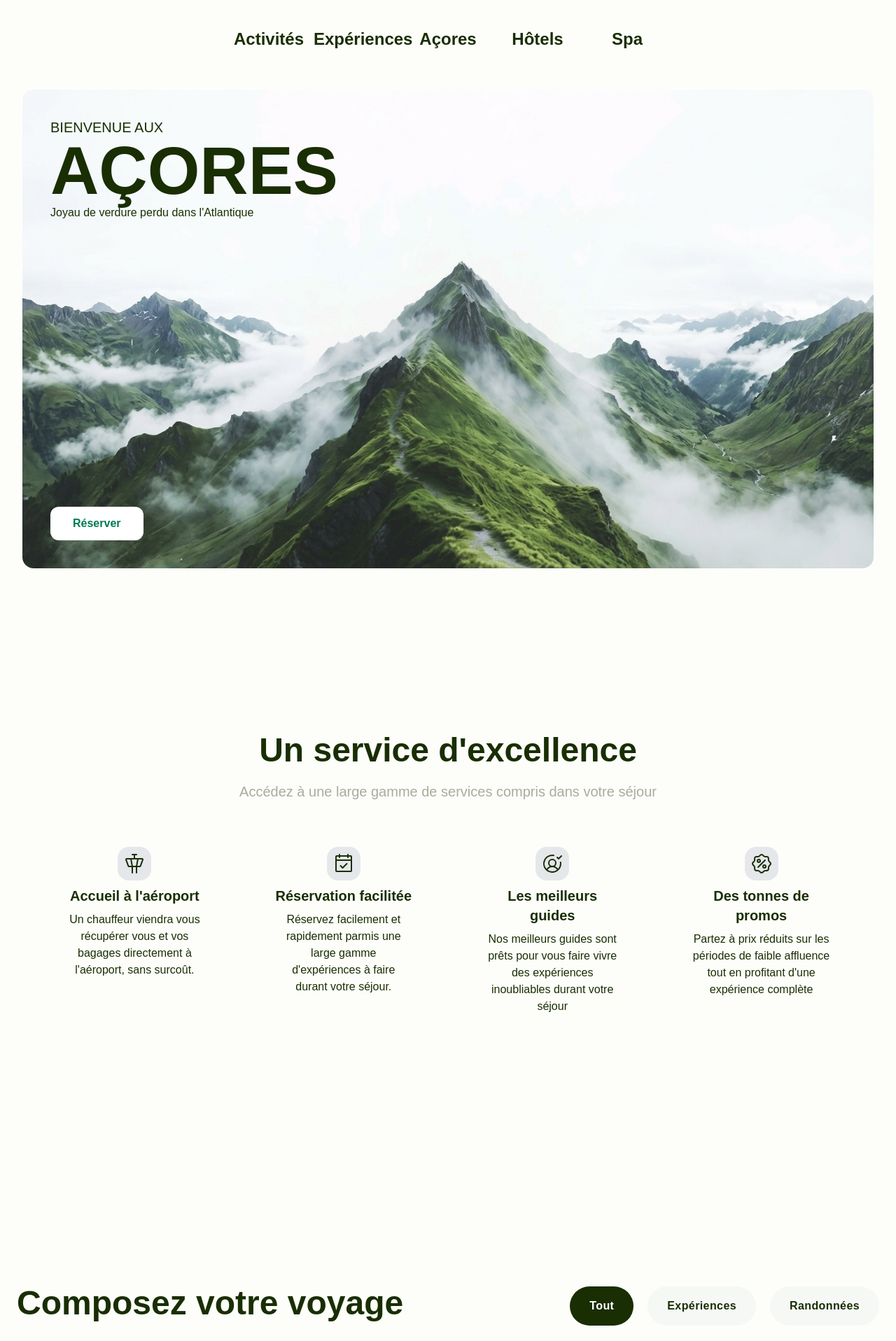
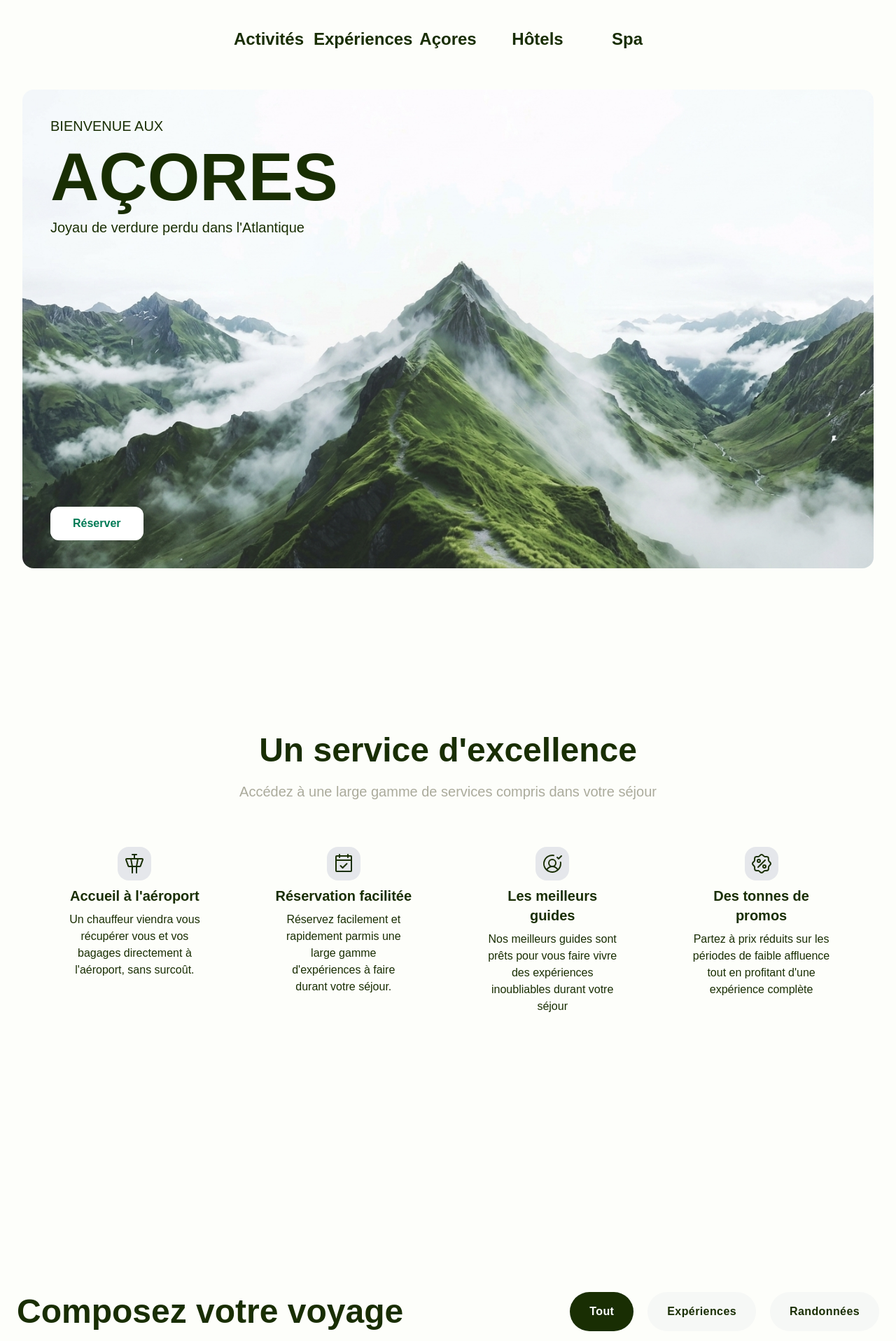
Before and after one commit to ElPotatoCorp/tp-01-tailwindcss, a React (Vite) app: page / in a window 1280 px wide. Shown: the top 1916 px of the page at 70% size. Built offline with nearby package versions, Linux system fonts and the light colour scheme; a web font is replaced by a local one.

Commit message:
Finally using Heading component

```diff
--- a/src/components/sections/blog.tsx
+++ b/src/components/sections/blog.tsx
@@ -2,11 +2,12 @@ import type { FC } from "react";
 import { BLOG_ARTICLES } from "../../data/blog.data";
 import { Blog as BlogComponent } from "../blog";
 import { FeaturedArticle } from "../featured-article";
+import { Heading } from "../heading";
 
 export const Blog: FC = function () {
   return (
     <div className="flex flex-col gap-6 w-[72%] my-section">
-      <span className="text-5xl font-semibold">Nos dernières Astuces</span>
+      <Heading as="h2" size="lg">Nos dernières Astuces</Heading>
 
       <div className="flex flex-row gap-6">
         <BlogComponent blog={BLOG_ARTICLES[0]} />
--- a/src/components/sections/footer.tsx
+++ b/src/components/sections/footer.tsx
@@ -1,14 +1,15 @@
 import { FacebookLogoIcon, TwitterLogoIcon, YoutubeLogoIcon } from "@phosphor-icons/react";
 import type { FC } from "react";
 import { Button } from "../button";
+import { Heading } from "../heading";
 
 export const Footer: FC = function () {
   return (
     <footer className="py-10 bg-primary">
       <div className="flex flex-row justify-between px-15 py-10 bg-secondary/7">
         <div className="flex flex-col text-white">
-          <span className="text-5xl font-semibold">Açores</span>
-          <span className="text-xl font-medium">Joyau perdu dans l'Atlantique</span>
+          <Heading as="h2" color="white" size="lg">Açores</Heading>
+          <Heading as="span" color="white" size="sm" weight="medium">Joyau perdu dans l'Atlantique</Heading>
         </div>
         <div className="flex self-center gap-7">
           <Button className="px-8" textColor="primary" bgColor="white" shape="pill" size="sm">
--- a/src/components/sections/hero.tsx
+++ b/src/components/sections/hero.tsx
@@ -1,4 +1,5 @@
 import type { FC } from "react";
+import { Heading } from "../heading";
 
 export const Hero: FC = function () {
   return (
@@ -11,10 +12,10 @@ export const Hero: FC = function () {
         />
 
         <div className="absolute inset-10 flex flex-col justify-between">
-          <div className="flex flex-col text-primary">
-            <span className="text-xl uppercase">BIENVENUE AUX</span>
-            <span className="text-8xl font-black uppercase">AÇORES</span>
-            <span className="font-medium">Joyau de verdure perdu dans l'Atlantique</span>
+          <div className="flex flex-col text-primary leading-tight">
+            <Heading as="span" size="sm" weight="normal" uppercase>Bienvenue aux</Heading>
+            <Heading as="h1" uppercase>Açores</Heading>
+            <Heading as="span" size="sm" weight="medium">Joyau de verdure perdu dans l'Atlantique</Heading>
           </div>
           <button className="self-start text-emerald-700 bg-white rounded-xl px-8 py-3 text-center font-semibold">
             Réserver
--- a/src/components/sections/hotels.tsx
+++ b/src/components/sections/hotels.tsx
@@ -1,12 +1,15 @@
 import { type FC } from "react";
 import { HOTELS } from "../../data/hotels.data";
 import { Carrousel } from "../carrousel";
+import { Heading } from "../heading";
 import { HotelCard } from "../hotel-card";
 
 export const Hotels: FC = function () {
   return (
     <div className="flex flex-col gap-6 my-section">
-      <span className="self-center text-5xl font-semibold">Établissez votre camp de base</span>
+      <div className="text-center">
+        <Heading as="h2" size="lg">Établissez votre camp de base</Heading>
+      </div>
 
       <Carrousel items={HOTELS} render={hotel => <HotelCard hotel={hotel} />} />
     </div>
--- a/src/components/sections/tours.tsx
+++ b/src/components/sections/tours.tsx
@@ -3,6 +3,7 @@ import { ACTIVITIES } from "../../data/activities.data";
 import { ActivityCard } from "../activity-card";
 import { Button } from "../button";
 import { Carrousel } from "../carrousel";
+import { Heading } from "../heading";
 
 export const Tours: FC = function () {
   const [filter, setFilter] = useState<'experience' | 'hike' | 'all'>('all');
@@ -16,8 +17,8 @@ export const Tours: FC = function () {
   return (
     <div className="flex flex-col gap-6 my-section">
       <div className="flex flex-row justify-between">
-        <span className="text-5xl font-semibold">Composez votre voyage</span>
-        <div className="flex flex-row gap-5">
+        <Heading as="h2" size="lg">Composez votre voyage</Heading>
+        <div className="flex flex-row gap-5 my-2">
           <Button
             textColor={filter === 'all' ? 'white' : 'primary'}
             bgColor={filter === 'all' ? 'primary' : 'softGrey'}
```
